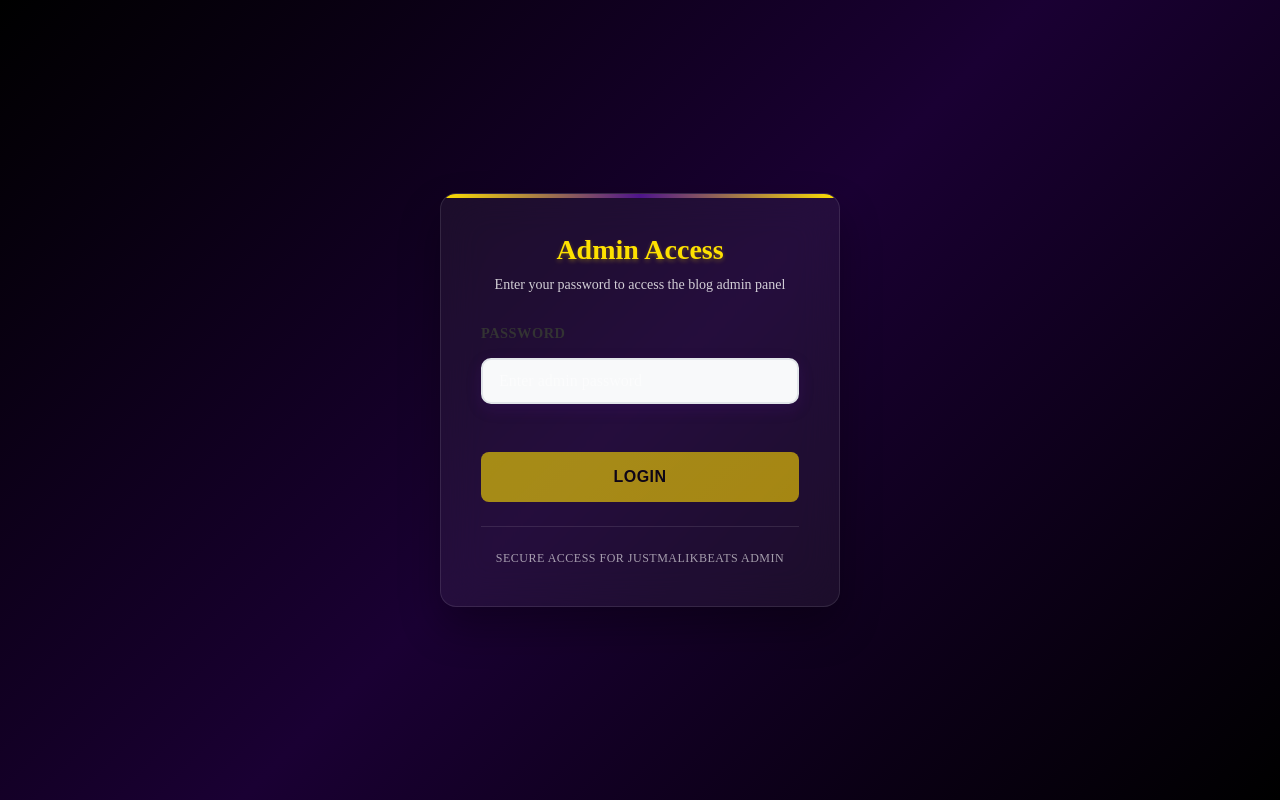
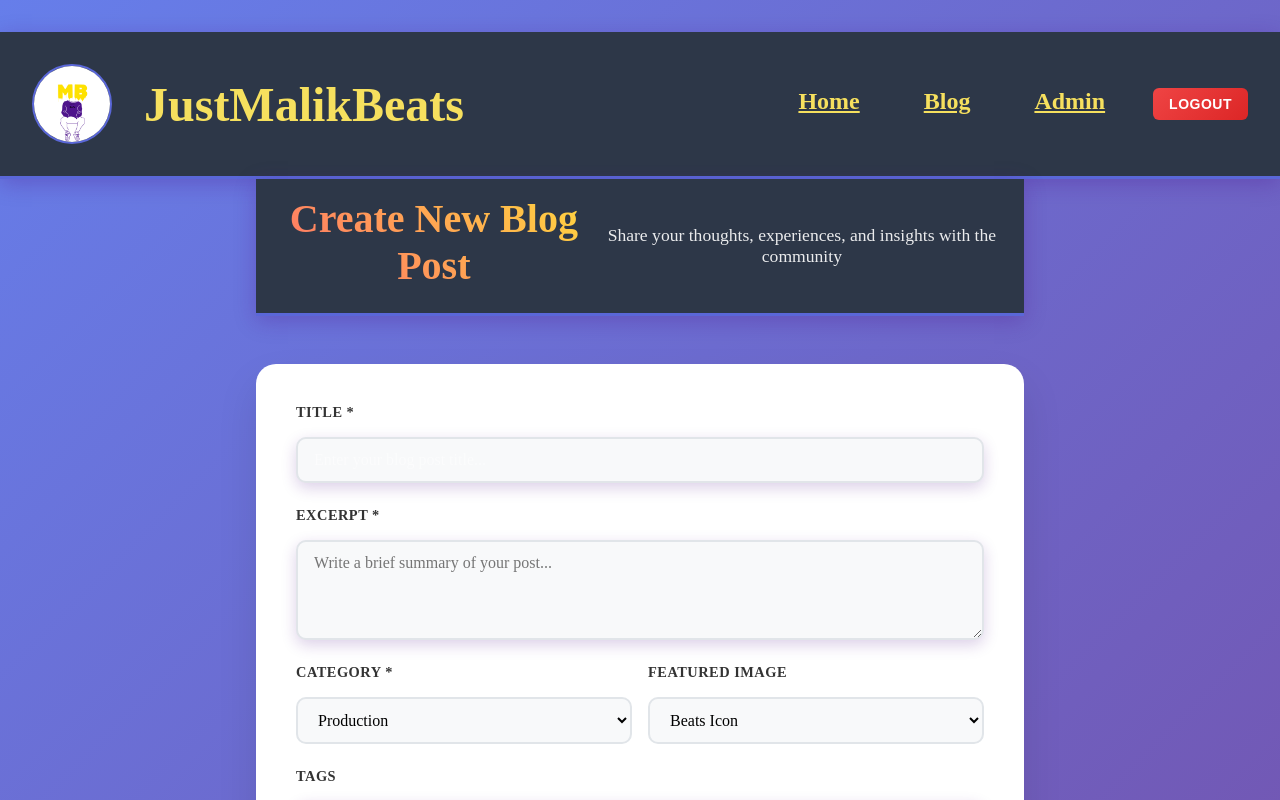
Before and after one commit to ZacksBroDev/JustMalikBeats, a React (Vite) app: page /blog/new in a window 1280 px wide. Shown: the top 800 px of the page. Built offline with nearby package versions, Linux system fonts and the light colour scheme.

Commit message:
changed admin for new blog post

```diff
--- a/src/App.jsx
+++ b/src/App.jsx
@@ -16,11 +16,7 @@ function App() {
         <Routes>
           <Route path="/" element={<Home />} />
           <Route path="/blog" element={<Blog />} />
-          <Route path="/blog/new" element={
-            <ProtectedRoute>
-              <NewBlogPost />
-            </ProtectedRoute>
-          } />
+          <Route path="/blog/new" element={<NewBlogPost />} />
           <Route path="/blog/admin" element={
             <ProtectedRoute>
               <BlogAdmin />
```
